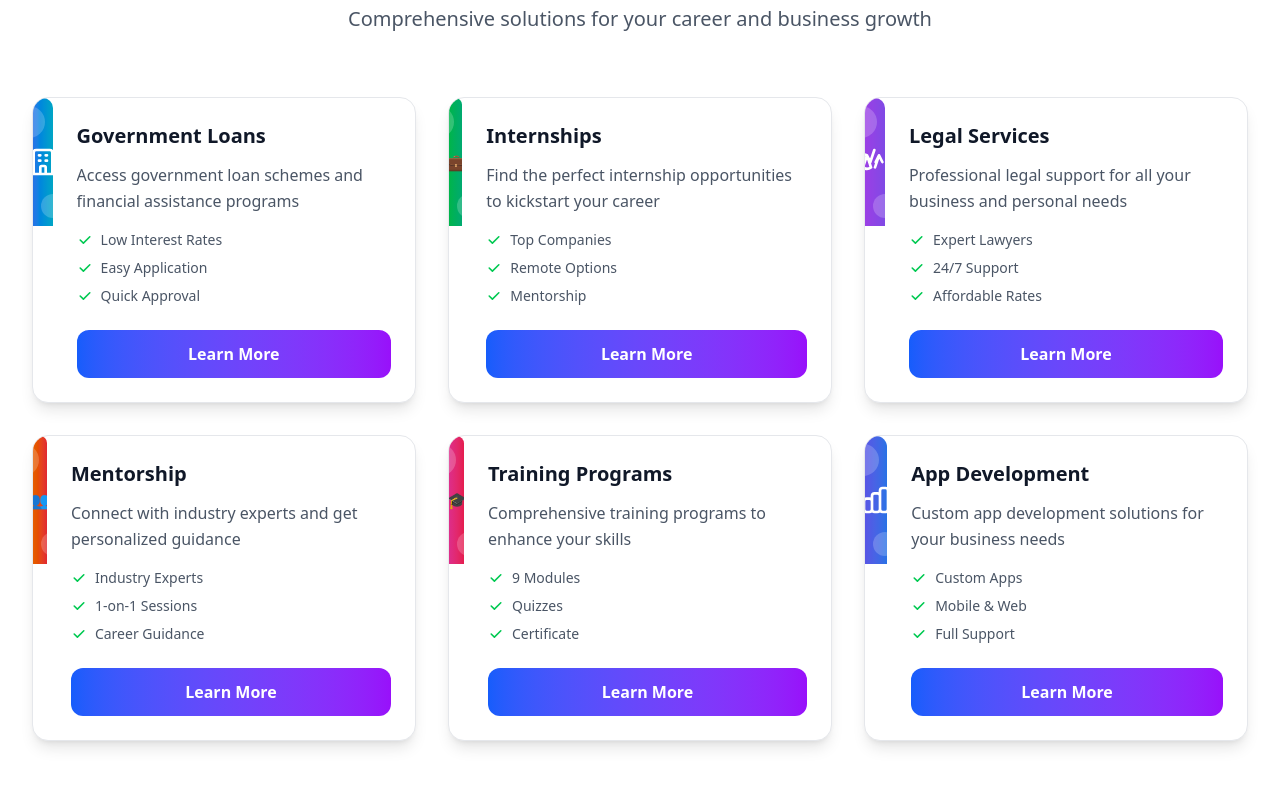
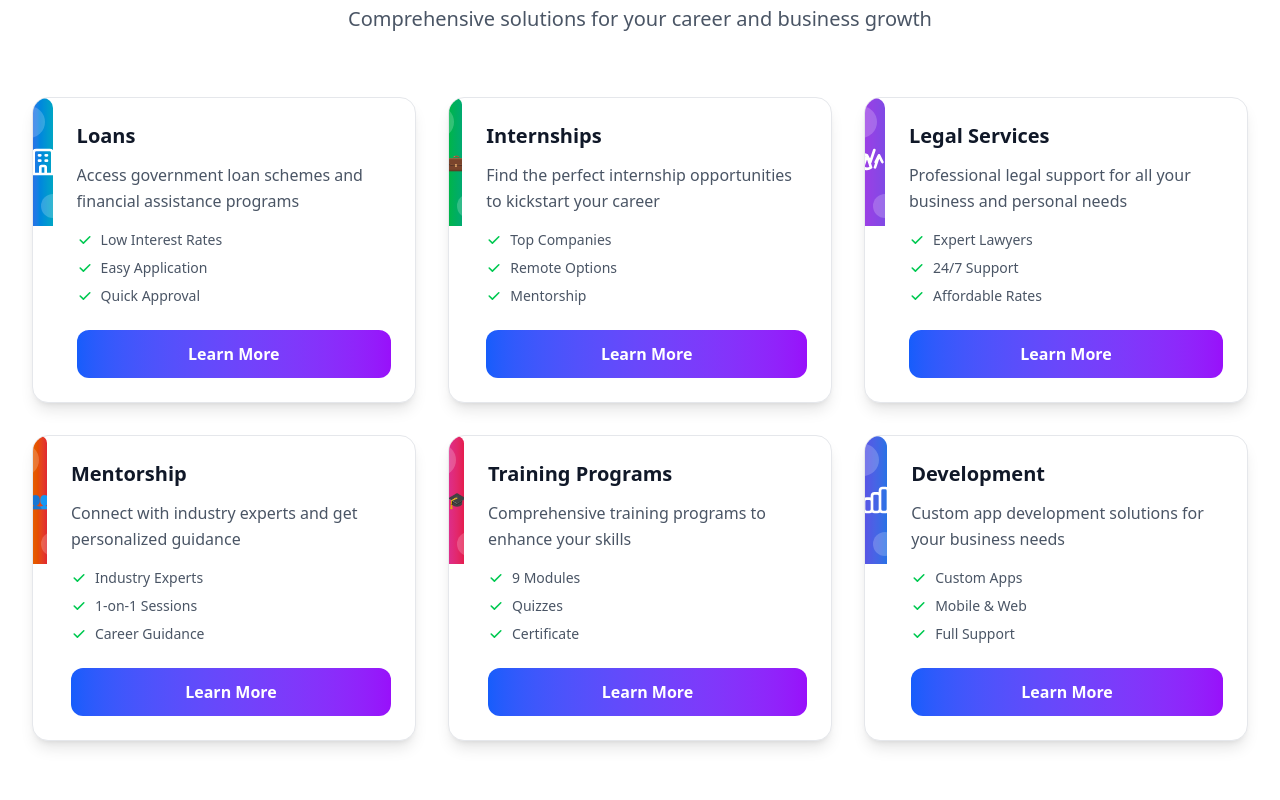
Before and after one commit to hrshiti/create-bharat, a React app in the folder frontend/: page / in a window 1280 px wide. Shown: the part 940-1740 px from the top of the page. Built offline with nearby package versions, Linux system fonts and the light colour scheme; the HTML template or start-up script is replaced by a standard one.

Commit message:
service card ui changed

```diff
--- a/frontend/src/pages/Home/HomePage.jsx
+++ b/frontend/src/pages/Home/HomePage.jsx
@@ -337,7 +337,7 @@ const HomePage = () => {
                                     className="block py-2 text-gray-700 hover:text-orange-500 font-medium transition-colors"
                                     onClick={() => setIsMobileMenuOpen(false)}
                                 >
-                                    Government Loans
+                                    Loans
                                 </Link>
                                 <Link
                                     to="/internships"
@@ -372,7 +372,7 @@ const HomePage = () => {
                                     className="block py-2 text-gray-700 hover:text-orange-500 font-medium transition-colors"
                                     onClick={() => setIsMobileMenuOpen(false)}
                                 >
-                                    App Development
+                                    Development
                                 </Link>
                                 <div className="border-t border-gray-200 pt-3 mt-3">
                                     <Link
@@ -407,7 +407,7 @@ const HomePage = () => {
                             const banners = [
                                 {
                                     id: 1,
-                                    title: "Government Loans",
+                                    title: "Loans",
                                     subtitle: "Access financial support",
                                     image: govLoanImg,
                                     color: "from-blue-600 to-cyan-600"
@@ -497,7 +497,7 @@ const HomePage = () => {
                     >
                         {[
                             {
-                                name: 'Government Loans',
+                                name: 'Loans',
                                 image: govLoanImg,
                                 path: '/loans'
                             },
@@ -522,7 +522,7 @@ const HomePage = () => {
                                 path: '/training'
                             },
                             {
-                                name: 'App Development',
+                                name: 'Development',
                                 image: techImage,
                                 path: '/app-development'
                             }
@@ -544,7 +544,7 @@ const HomePage = () => {
                                     transition: { duration: 0.1 }
                                 }}
                                 onClick={(e) => handleServiceClick(e, service.path)}
-                                className=" rounded-xl bg-white shadow-[0_25px_50px_-12px_rgba(0,0,0,0.25)] border-2 border-gray-300 hover:shadow-[0_35px_70px_-12px_rgba(0,0,0,0.4)] hover:border-blue-400 hover:border-4 transition-all duration-300 cursor-pointer group"
+                                className=" rounded-xl bg-white p-1 shadow-[0_25px_50px_-12px_rgba(0,0,0,0.25)] border-2 border-gray-300 hover:shadow-[0_35px_70px_-12px_rgba(0,0,0,0.4)] hover:border-blue-400 hover:border-4 transition-all duration-300 cursor-pointer group"
                             >
                                                             <motion.div
                                     className="w-full object-fill h-20 mb-3 rounded-lg overflow-hidden"
@@ -651,7 +651,7 @@ const HomePage = () => {
                                 path: '/mentors'
                             },
                             {
-                                name: 'App Development',
+                                name: 'Development',
                                 image: techImage,
                                 path: '/app-development'
                             }
@@ -673,7 +673,7 @@ const HomePage = () => {
                                     transition: { duration: 0.1 }
                                 }}
                                 onClick={(e) => handleServiceClick(e, service.path)}
-                                className="relative rounded-xl bg-white p-3 shadow-[0_25px_50px_-12px_rgba(0,0,0,0.25)] border-2 border-gray-300 hover:shadow-[0_35px_70px_-12px_rgba(0,0,0,0.4)] hover:border-blue-400 hover:border-4 transition-all duration-300 cursor-pointer group"
+                                className="relative rounded-xl bg-white p-1  shadow-[0_25px_50px_-12px_rgba(0,0,0,0.25)] border-2 border-gray-300 hover:shadow-[0_35px_70px_-12px_rgba(0,0,0,0.4)] hover:border-blue-400 hover:border-4 transition-all duration-300 cursor-pointer group"
                             >
                                 <motion.div
                                     className="w-full h-16 mb-2 rounded-lg overflow-hidden"
@@ -947,7 +947,7 @@ const HomePage = () => {
             >
                 {[
                   {
-                                    name: 'Government Loans',
+                                    name: 'Loans',
                     color: 'from-blue-500 to-cyan-500',
                                     icon: <svg className="w-8 h-8 text-white" fill="none" stroke="currentColor" viewBox="0 0 24 24"><path strokeLinecap="round" strokeLinejoin="round" strokeWidth={2} d="M19 21V5a2 2 0 00-2-2H7a2 2 0 00-2 2v16m14 0h2m-2 0h-5m-9 0H3m2 0h5M9 7h1m-1 4h1m4-4h1m-1 4h1m-5 10v-5a1 1 0 011-1h2a1 1 0 011 1v5m-4 0h4" /></svg>,
                                     desc: 'Access government loan schemes and financial assistance programs',
@@ -987,7 +987,7 @@ const HomePage = () => {
                     path: '/training'
                   },
                                 {
-                                    name: 'App Development',
+                                    name: 'Development',
                                     color: 'from-indigo-500 to-blue-500',
                                     icon: <svg className="w-8 h-8 text-white" fill="none" stroke="currentColor" viewBox="0 0 24 24"><path strokeLinecap="round" strokeLinejoin="round" strokeWidth={2} d="M9 19v-6a2 2 0 00-2-2H5a2 2 0 00-2 2v6a2 2 0 002 2h2a2 2 0 002-2zm0 0V9a2 2 0 012-2h2a2 2 0 012 2v10m-6 0a2 2 0 002 2h2a2 2 0 002-2m0 0V5a2 2 0 012-2h2a2 2 0 012 2v14a2 2 0 01-2 2h-2a2 2 0 01-2-2z" /></svg>,
                                     desc: 'Custom app development solutions for your business needs',
@@ -1167,7 +1167,7 @@ const HomePage = () => {
                             <div>
                                 <h4 className="text-lg font-semibold mb-4">Services</h4>
                                 <ul className="space-y-2 text-gray-400">
-                                    <li><Link to="/loans" className="hover:text-white transition-colors">Government Loans</Link></li>
+                                    <li><Link to="/loans" className="hover:text-white transition-colors">Loans</Link></li>
                                     <li><Link to="/internships" className="hover:text-white transition-colors">Internships</Link></li>
                                     <li><Link to="/legal" className="hover:text-white transition-colors">Legal Services</Link></li>
                                     <li><Link to="/mentors" className="hover:text-white transition-colors">Mentorship</Link></li>
--- a/frontend/src/pages/Training/TrainingPage.jsx
+++ b/frontend/src/pages/Training/TrainingPage.jsx
@@ -1,5 +1,5 @@
 import React, { useState, useEffect } from 'react';
-import { Link } from 'react-router-dom';
+import { Link, useNavigate } from 'react-router-dom';
 import { motion } from 'framer-motion';
 import { trainingCourse, modules } from '../../data/trainings';
 import logo from '../../assets/logo.png';
@@ -15,6 +15,7 @@ const HomeIcon = ({ active }) => ( <svg xmlns="http://www.w3.org/2000/svg" class
 const BriefcaseIcon = ({ active }) => ( <svg xmlns="http://www.w3.org/2000/svg" className={`h-6 w-6 ${active ? 'text-indigo-600' : 'text-gray-500'}`} fill="none" viewBox="0 0 24 24" stroke="currentColor"><path strokeLinecap="round" strokeLinejoin="round" strokeWidth={2} d="M21 13.255A23.931 23.931 0 0112 15c-3.183 0-6.22-.62-9-1.745M16 6V4a2 2 0 00-2-2h-4a2 2 0 00-2 2v2m4 6h.01M5 20h14a2 2 0 002-2V8a2 2 0 00-2-2H5a2 2 0 00-2 2v10a2 2 0 002 2z" /></svg> );
 
 const TrainingPage = () => {
+  const navigate = useNavigate();
   const [userType, setUserType] = useState(null);
   const [isLoggedIn, setIsLoggedIn] = useState(false);
 
@@ -22,6 +23,17 @@ const TrainingPage = () => {
     const saved = localStorage.getItem('completedTopics');
     return saved ? JSON.parse(saved) : [];
   });
+
+  // Handle admin redirect
+  useEffect(() => {
+    if (isLoggedIn && userType === 'admin') {
+      const timer = setTimeout(() => {
+        navigate('/admin/training', { replace: true });
+      }, 1500); // Small delay to show loading screen
+
+      return () => clearTimeout(timer);
+    }
+  }, [isLoggedIn, userType, navigate]);
 
   // Animation variants
   const fadeInUp = {
@@ -126,9 +138,25 @@ const TrainingPage = () => {
   );
 
   const renderAdminRedirect = () => {
-    // Redirect to admin training page
-    window.location.href = '/admin/training';
-    return null;
+    // Show loading state while redirecting
+    return (
+      <div className="min-h-screen bg-gradient-to-br from-orange-50 to-orange-100 flex items-center justify-center">
+        <motion.div
+          initial={{ opacity: 0, scale: 0.8 }}
+          animate={{ opacity: 1, scale: 1 }}
+          className="bg-white rounded-2xl shadow-xl p-8 text-center"
+        >
+          <div className="w-16 h-16 bg-gradient-to-r from-orange-500 to-orange-600 rounded-2xl flex items-center justify-center mx-auto mb-4">
+            <span className="text-3xl">👨‍💼</span>
+          </div>
+          <h2 className="text-xl font-bold text-gray-800 mb-2">Redirecting to Admin Panel</h2>
+          <p className="text-gray-600 mb-4">Please wait while we redirect you...</p>
+          <div className="flex justify-center">
+            <div className="animate-spin rounded-full h-8 w-8 border-b-2 border-orange-500"></div>
+          </div>
+        </motion.div>
+      </div>
+    );
   };
 
   if (!isLoggedIn) {
```
